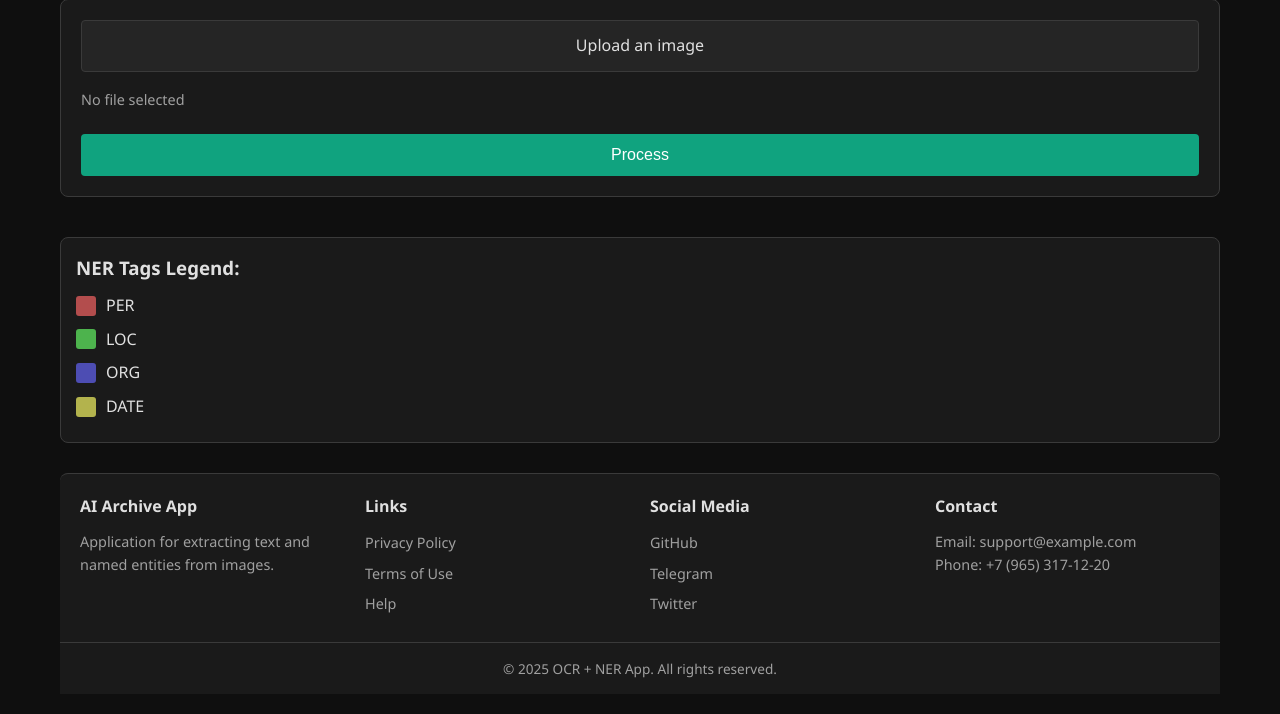
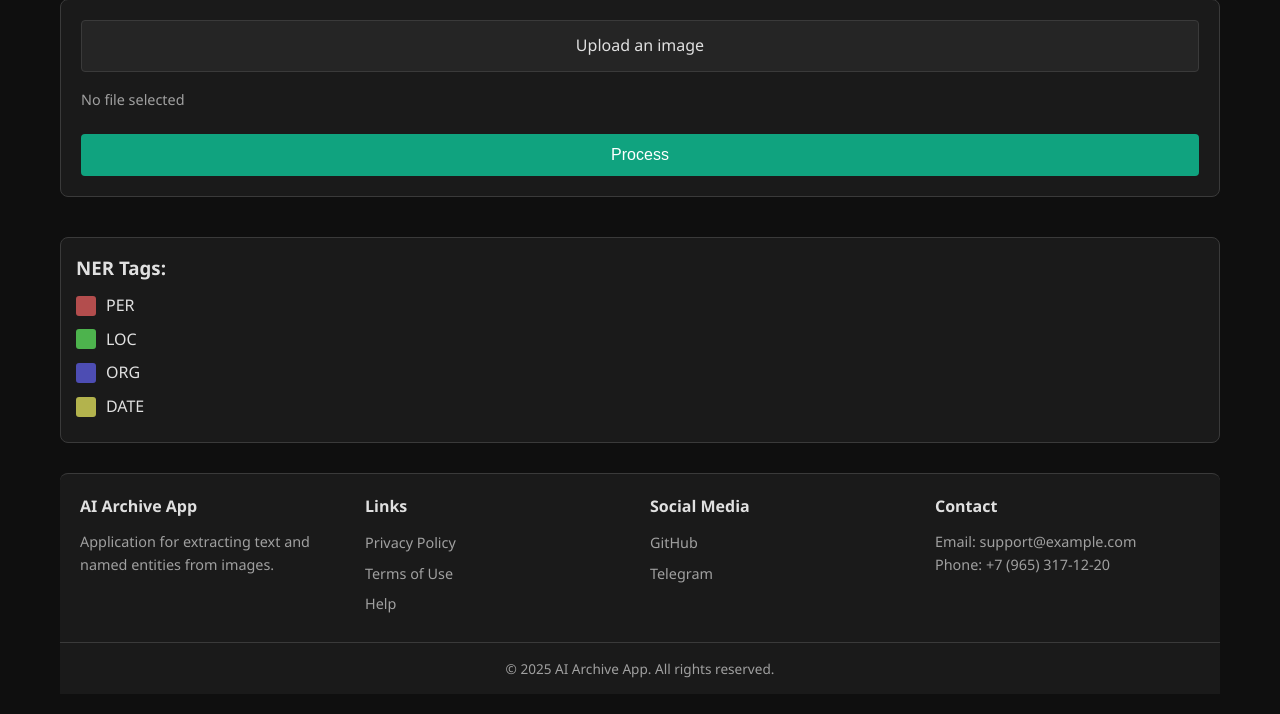
Before and after one commit to DefinitelyNik/AI_Archive, a Flask app: page / in a window 1280 px wide. Shown: the part 110-824 px from the top of the page. Run offline with Flask 3, Linux system fonts and the light colour scheme.

Commit message:
html fixes

```diff
--- a/templates/base.html
+++ b/templates/base.html
@@ -50,7 +50,6 @@
                     <ul>
                         <li><a href="https://github.com/DefinitelyNik/AI_Archive">GitHub</a></li>
                         <li><a href="#">Telegram</a></li>
-                        <li><a href="#">Twitter</a></li>
                     </ul>
                 </div>
                 <div class="footer-section">
@@ -60,7 +59,7 @@
                 </div>
             </div>
             <div class="footer-bottom">
-                <p>&copy; 2025 OCR + NER App. All rights reserved.</p>
+                <p>&copy; 2025 AI Archive App. All rights reserved.</p>
             </div>
         </footer>
     </div>
--- a/templates/index.html
+++ b/templates/index.html
@@ -15,7 +15,7 @@
 </div>
 
 <div class="legend">
-    <h3>NER Tags Legend:</h3>
+    <h3>NER Tags:</h3>
     <ul>
         <li><span class="legend-mark ner-per"></span> PER</li>
         <li><span class="legend-mark ner-loc"></span> LOC</li>
--- a/templates/results.html
+++ b/templates/results.html
@@ -1,6 +1,6 @@
 {% extends "base.html" %}
 
-{% block title %}OCR + NER Visualization - Results{% endblock %}
+{% block title %}AI Archive - Results{% endblock %}
 
 {% block content %}
 {% if image_path and extracted_text %}
@@ -21,7 +21,7 @@
 {% endif %}
 
 <div class="legend">
-    <h3>NER Tags Legend:</h3>
+    <h3>NER Tags:</h3>
     <ul>
         <li><span class="legend-mark ner-per"></span> PER</li>
         <li><span class="legend-mark ner-loc"></span> LOC</li>
```
